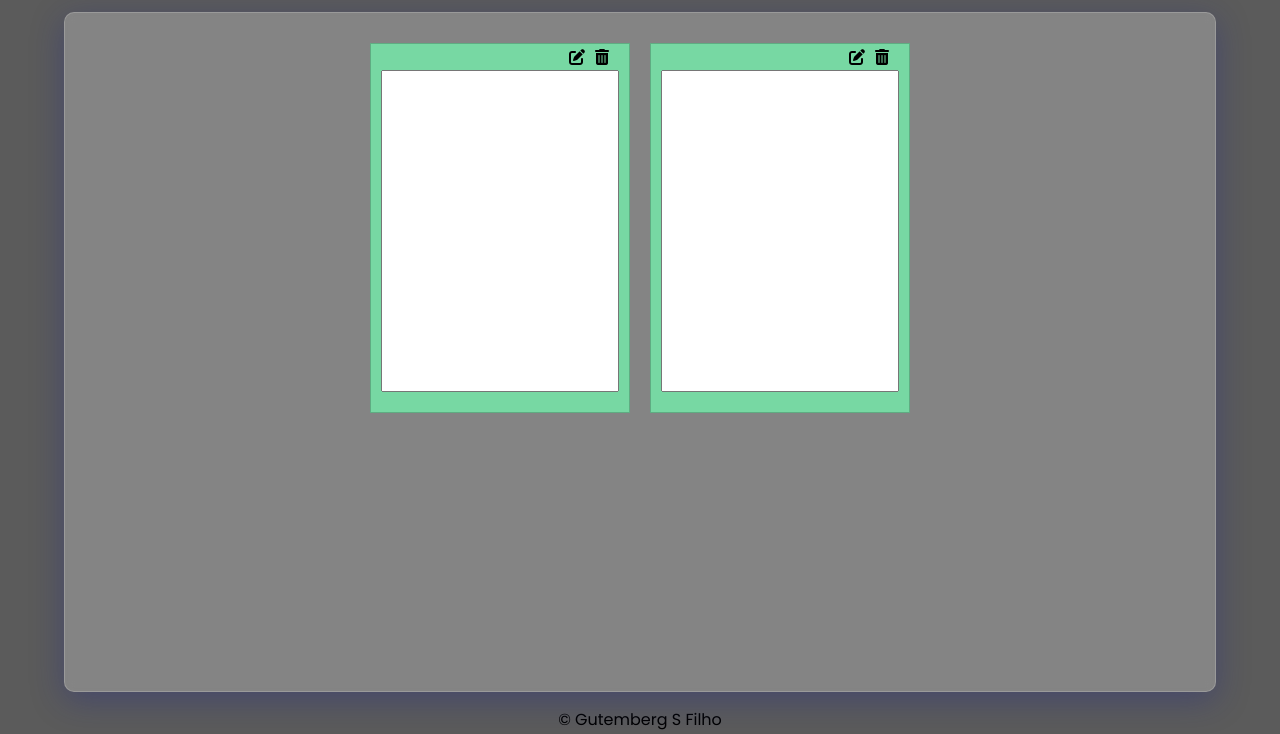
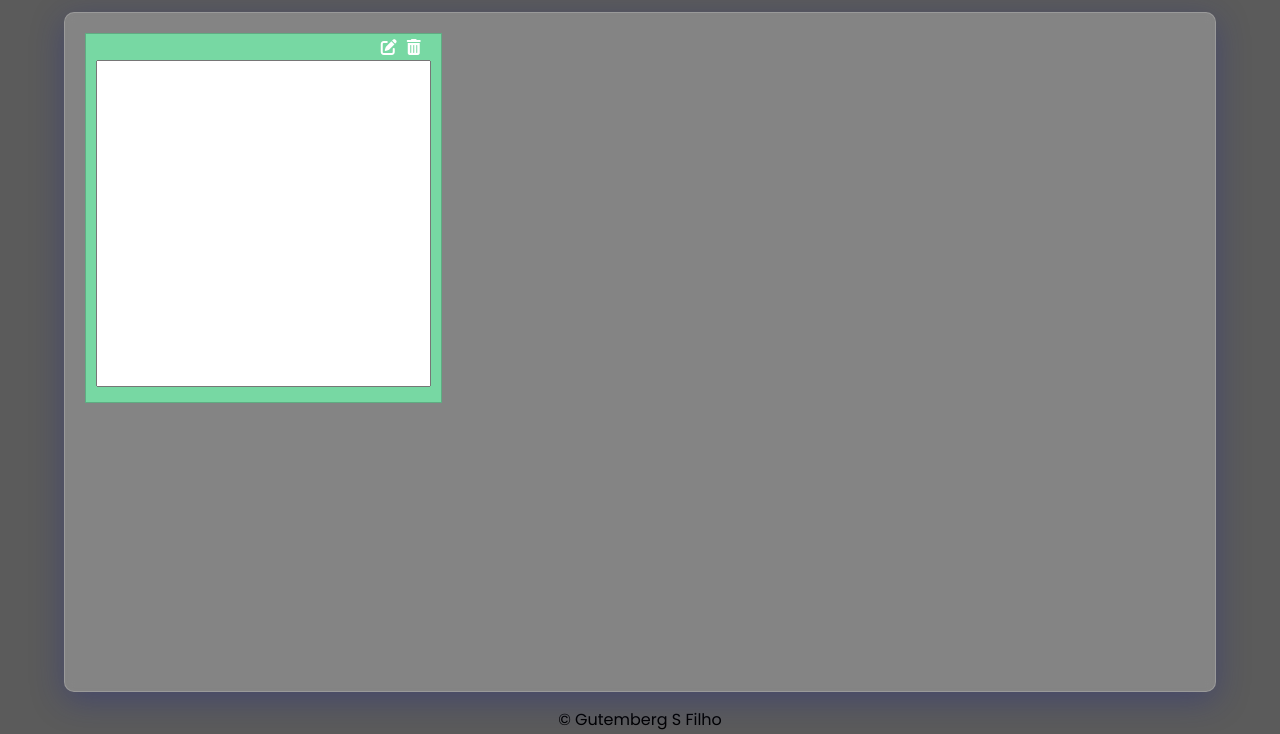
Before and after one commit to GitBerg/Task_App, a plain HTML site: page index.html in a window 1280 px wide. Both pictures are taken after a click on the element "Adcionar+". Shown: the part 66-800 px from the top of the page. Drawn offline with Linux system fonts and the light colour scheme.

Commit message:
finished task_notes_app

```diff
--- a/index.html
+++ b/index.html
@@ -1,5 +1,6 @@
 <!DOCTYPE html>
 <html lang="en">
+
 <head>
     <meta charset="UTF-8">
     <meta http-equiv="X-UA-Compatible" content="IE=edge">
@@ -9,6 +10,7 @@
     <title>Notes App</title>
     <script src="./index.js" defer></script>
 </head>
+
 <body>
     <div class="container">
         <div class="header">
@@ -19,18 +21,10 @@
         </div>
         <div class="menu">
             <div class="task-menu">
-                <div class="task">
-                    <div class="task-header">
-                        <i class="fa-solid fa-pen-to-square" id="edit"></i>
-                        <i class="fa-solid fa-trash-can" id="thrash"></i>
-                    </div>
-                    <div class="task-body">
-                        <textarea name="text" id="text" cols="25" rows="15"></textarea>
-                    </div>
-                </div>
             </div>
-            </div>
+        </div>
         <p>&copy Gutemberg S Filho</p>
     </div>
 </body>
+
 </html>
--- a/index.js
+++ b/index.js
@@ -8,6 +8,7 @@ const createTask = () => {
     const div3 = document.createElement('div');
     const i1 = document.createElement('i');
     const i2 = document.createElement('i');
+    i1.id = 'edit'
     i2.id = 'thrash'
     const textarea = document.createElement('textarea')
     i1.classList.add('fa-solid', 'fa-pen-to-square')
@@ -26,15 +27,36 @@ const createTask = () => {
     div1.appendChild(div2)
     div1.appendChild(div3)
     taskMenu.appendChild(div1);
+    textarea.focus();
 }
 
 addTaskBtn.addEventListener('click', () => {
+    disableAll()
     createTask()
 })
 
-taskMenu.addEventListener('click', async (e) => {
+taskMenu.addEventListener('click', (e) => {
     if( e.path[0].id === "thrash"){
-        let el = e.path[0].parentNode.parentNode;
-        taskMenu.removeChild(el)
+        let thrash = e.path[0].parentNode.parentNode;
+        console.log('Aqui');
+        taskMenu.removeChild(thrash)
+    }
+    else if(e.path[0].id === "edit") {
+        let a = e.path[2].children[1].children[0];
+        if(a.disabled){
+            disableAll()
+            a.disabled = false;
+            a.focus()
+        }else{
+            a.disabled = true;
+        }
+
     }
 })
+
+const disableAll = async () => {
+    let txtAreas = document.querySelectorAll('#text')
+    txtAreas.forEach(el =>{
+        el.disabled = true;
+    })
+}
--- a/style.css
+++ b/style.css
@@ -91,22 +91,22 @@ body{
 }
 
 .menu .task-menu{
-    display: flex;
-    flex-wrap: wrap;
-    margin: 0px auto;
+    display: grid;
+    grid-template-columns: repeat(auto-fill, minmax(270px, 1fr));
+    justify-content: space-around;
     width: 100%;
-    justify-content: center;
-    padding: 0 10px;
+    padding: 0 20px;
+    gap: 20px;
 }
 
 .task{
     display: flex;
     flex-direction: column;
     padding: 0 10px;
+    padding-bottom: 10px;
     border: 1px solid rgba(0,0,0,0.2);
-    width: 23%;
+    width: auto;
     height: 370px;
-    margin: 10px;
     background-color: rgba(112, 255, 177, 0.678);;
 }
 
@@ -115,6 +115,7 @@ body{
     justify-content: flex-end;
     padding: 5px 10px;
     gap: 10px;
+    color: rgb(255, 255, 255);
 }
 
 .task .task-header i{
@@ -124,11 +125,21 @@ body{
 .task .task-body{
     width: 100%;
     margin-bottom: 5px;
+    overflow: hidden;
 }
 
 .task .task-body #text{
     width: 100%;
+    height: 100%;
     resize: none;
     outline: none;
     padding: 10px;
+    font-size: 1rem;
+
 }
+
+.task .task-body #text:disabled{
+    font-style: italic;
+    padding: 20px;
+    font-size: 1.2rem;
+}
```
